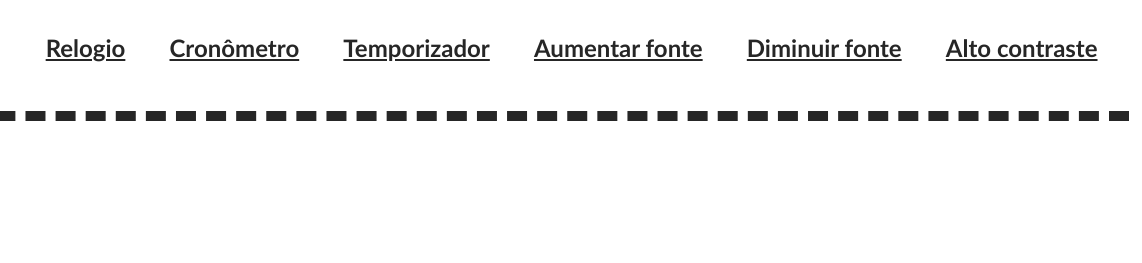
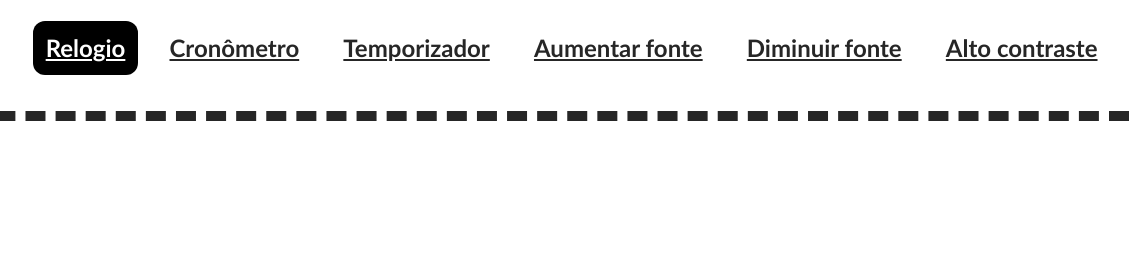
Before and after one commit to BrunoSumar/Relogio-digital-acessivel, a plain HTML site: page public/index.html in a window 1280 px wide. In both pictures the pointer is over the link "Relogio". Shown: the top 263 px of the page, 138-1280 px from the left. Drawn offline with Linux system fonts and the light colour scheme.

Commit message:
adicionado efeito hover

```diff
--- a/src/css/paleta.css
+++ b/src/css/paleta.css
@@ -9,7 +9,7 @@ button, select {
     border-color: black;
 }
 
-select:focus, a:focus, button:focus {
+select:focus, select:hover, a:focus, a:hover, button:focus, button:hover {
     color: white;
     background-color: black;
 }
--- a/src/css/paletaAC.css
+++ b/src/css/paletaAC.css
@@ -5,7 +5,7 @@
     background-color: black;
 }
 
-select:focus, a:focus, button:focus {
+select:focus, select:hover, a:focus, a:hover, button:focus, button:hover {
     color: rgba(0,0,0,.85);
     background-color: yellow;
 }
--- a/src/css/style.css
+++ b/src/css/style.css
@@ -11,7 +11,7 @@ button, select {
     margin: 20px;
 }
 
-select:focus, a:focus, button:focus {
+select:focus, select:hover, a:focus, a:hover, button:focus, button:hover {
     outline: none;
     border-radius: 12px;
 }
```
Also changed, not shown: src/js/cronometro.js (line endings or trailing spaces), 1 other file.
